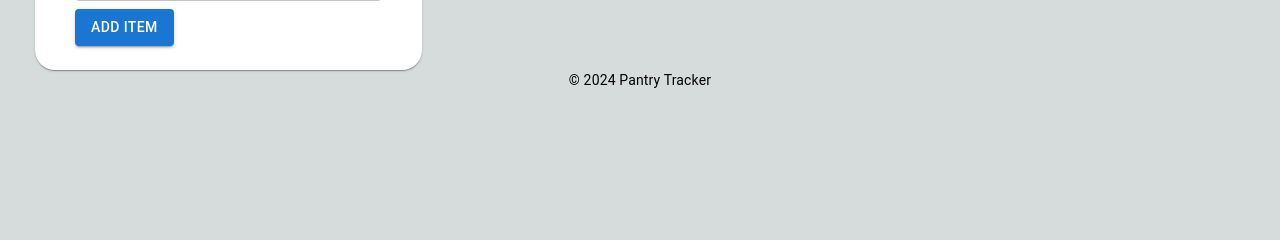
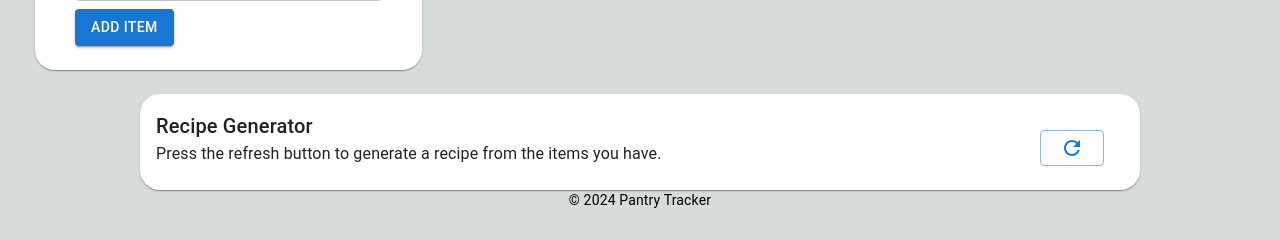
Before and after one commit to RajanChavada/PantryTracking, a Next.js app in the folder pantry-tracker/: page / in a window 1280 px wide. Shown: the part 448-688 px from the top of the page. Built offline with nearby package versions, Linux system fonts and the light colour scheme; no server answers; the database is empty.

Commit message:
Incorporated Llama

```diff
--- a/pantry-tracker/package.json
+++ b/pantry-tracker/package.json
@@ -10,6 +10,7 @@
   },
   "dependencies": {
     "18": "^0.0.0",
+    "@ai-sdk/openai": "^0.0.54",
     "@emotion/react": "^11.13.3",
     "@emotion/styled": "^11.13.0",
     "@firebase/firestore": "^4.7.1",
@@ -19,6 +20,7 @@
     "latest": "^0.2.0",
     "n": "^9.2.3",
     "next": "14.2.7",
+    "openai": "^4.57.1",
     "react": "^18",
     "react-dom": "^18"
   },
--- /dev/null
+++ b/pantry-tracker/src/app/api/llama/route.ts
@@ -0,0 +1,33 @@
+import OpenAI from 'openai';
+
+export async function POST(req: Request) {
+  const reqBody = await req.json();
+  const prompt = reqBody.data.prompt;
+
+  const openai = new OpenAI({
+    apiKey: "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",
+    baseURL: 'https://api.groq.com/openai/v1',
+  });
+
+  console.log('OpenAI initialized with baseURL:', openai.baseURL, openai.apiKey);
+
+
+  try {
+    const completion = await openai.chat.completions.create({
+      model: 'mixtral-8x7b-32768', // Using a different model
+      messages: [{ role: 'user', content: prompt }],
+    });
+    const generatedText = completion.choices[0].message.content;
+
+    return new Response(JSON.stringify({ text: generatedText }), {
+      status: 200,
+      headers: { 'Content-Type': 'application/json' },
+    });
+  } catch (error) {
+    console.error('Detailed error:', JSON.stringify(error, null, 2));
+    return new Response(JSON.stringify({ error: 'An error occurred', details: error }), {
+      status: 500,
+      headers: { 'Content-Type': 'application/json' },
+    });
+  }
+}
--- a/pantry-tracker/src/app/page.tsx
+++ b/pantry-tracker/src/app/page.tsx
@@ -7,8 +7,9 @@ import Divider from '@mui/material/Divider';
 import Header from "../components/Header";
 import Footer from "../components/Footer";
 import Card from "../components/Card";
+import Recipe from '../components/Recipe'
 // import AddItemForm from "../components/AddItemForm";
-import DisplayItems from "../components/displayItems"; // Assuming you have a component to display pantry items
+import DisplayItems from "../components/DisplayItems"; // Assuming you have a component to display pantry items
 
 const Home = () => (
   <main>
@@ -20,10 +21,13 @@ const Home = () => (
 
     <Grid container spacing={3} style={{ padding: '0 35px' }}>
       <Grid item xs={12} sm={6} md={4}>
-          <Card />
+        <Card />
       </Grid>
       <Grid item xs={12} sm={6} md={8}>
         <DisplayItems />
+      </Grid>
+      <Grid item xs={12}>
+        <Recipe />
       </Grid>
     </Grid>
     <Footer />
--- /dev/null
+++ b/pantry-tracker/src/components/Recipe.tsx
@@ -0,0 +1,55 @@
+import React, { useState } from 'react';
+import { Card as MuiCard, CardContent, Typography } from "@mui/material";
+import RefreshIcon from '@mui/icons-material/Refresh';
+import Button from "@mui/material/Button";
+
+
+export default function Recipe() {
+  const [recipe, setRecipe] = useState<string | null>(null);
+
+  const handleGenerateRecipe = async () => {
+    try {
+      const response = await fetch('/api/llama', {
+        method: 'POST',
+        headers: {
+          'Content-Type': 'application/json',
+        },
+        body: JSON.stringify({
+          data: {
+            prompt: 'Generate a simple recipe using the following ingredients: apples, sugar, and flour.',
+          },
+        }),
+      });
+
+      if (response.ok) {
+        const result = await response.json();
+        setRecipe(result.text);
+      } else {
+        console.error('Failed to generate recipe');
+      }
+    } catch (error) {
+      console.error('Error:', error);
+    }
+  };
+
+  return (
+    <MuiCard sx={{ width: "100%", maxWidth: 1000, margin: "auto", borderRadius: 5 }}>
+      <CardContent>
+        <Typography variant="h6">
+          Recipe Generator
+          <Button variant="outlined" color="primary" style={{float:"right", margin: "20px"}} onClick={handleGenerateRecipe}>
+            <RefreshIcon/>
+          </Button>
+        </Typography>
+        <Typography>
+          Press the refresh button to generate a recipe from the items you have.
+        </Typography>
+        {recipe && (
+          <Typography variant="body1" style={{ marginTop: '20px' }}>
+            Generated Recipe: {recipe}
+          </Typography>
+        )}
+      </CardContent>
+    </MuiCard>
+  );
+}
```
Also changed, not shown: 2 other files (tests, documents, lock files or other folders).
